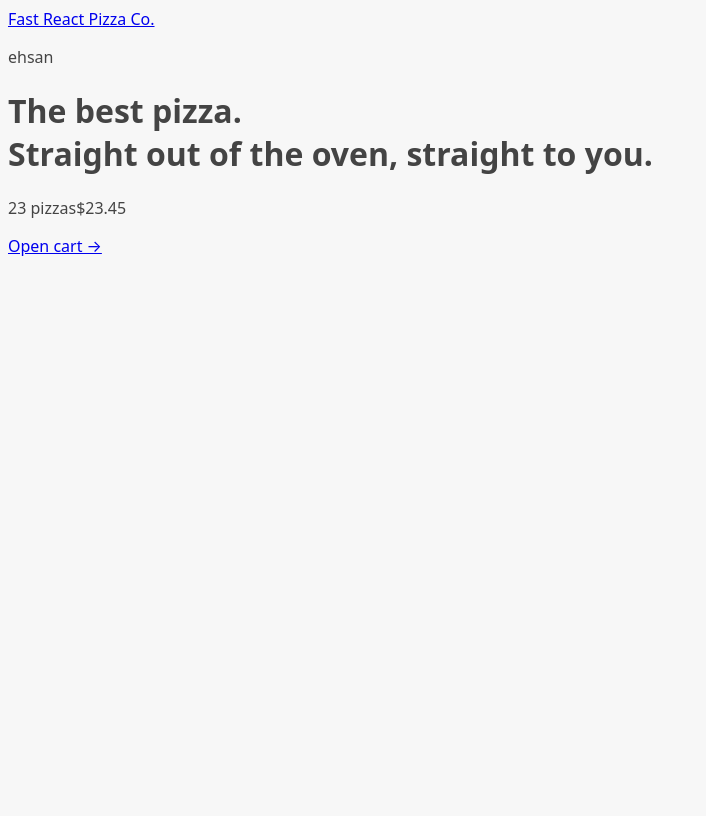
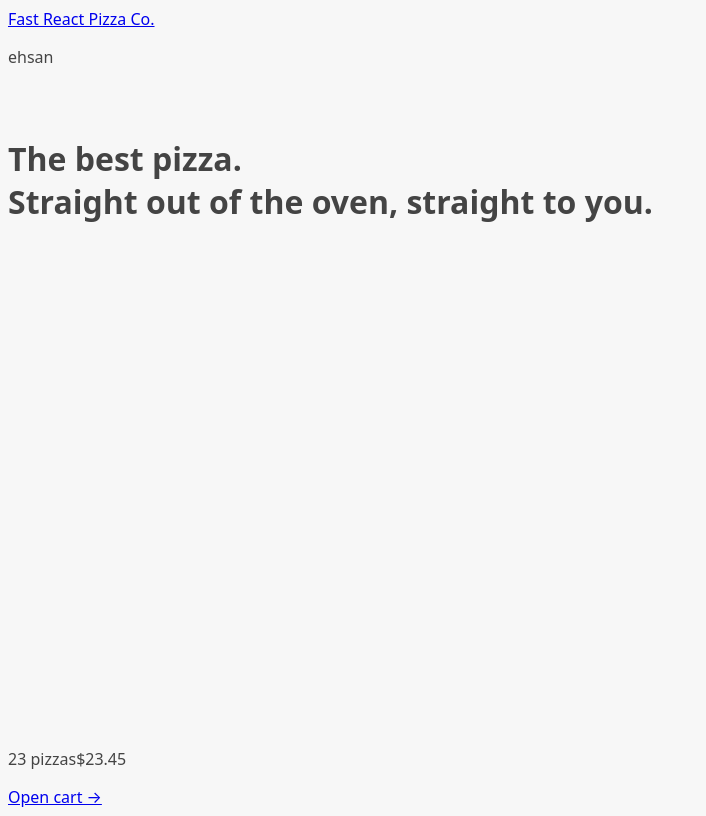
Before and after one commit to ehsanmehrjoo/Fast-React-Pizza, a React (Vite) app: page / in a window 1280 px wide. Shown: the whole page, without its empty margins (0-706 px from the left). Built offline with nearby package versions, Linux system fonts and the light colour scheme.

Commit message:
Update AppLayout  component

```diff
--- a/src/Ui/AppLayout.jsx
+++ b/src/Ui/AppLayout.jsx
@@ -1,11 +1,18 @@
-import { Outlet } from "react-router-dom"
+import { Outlet, useNavigation } from "react-router-dom"
 import CartOverview from "../features/cart/CartOverview"
 import Header from "./Header"
+import Loader from "./Loader";
 
 
 function AppLayout() {
+  const navigation = useNavigation();
+  console.log(navigation);
+
+  const isLoading = navigation.state === "loading";
   return (
-    <div>
+    <div className="layout">
+     {isLoading && <Loader />}
+
       <Header />
       <main>
       <Outlet />
--- /dev/null
+++ b/src/Ui/Loader.jsx
@@ -0,0 +1,8 @@
+
+function Loader() {
+  return (
+    <div className="loader"></div>
+  )
+}
+
+export default Loader
```
